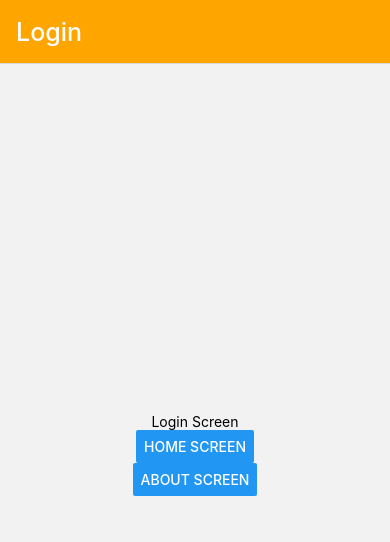
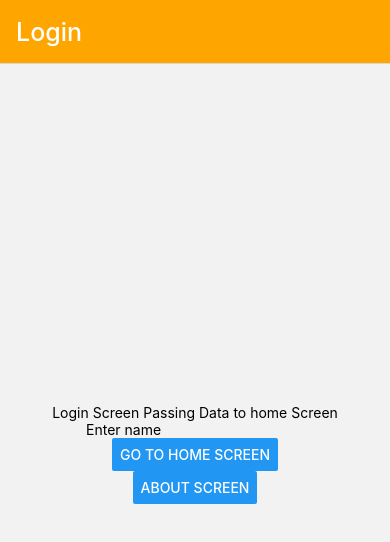
Before and after one commit to birbalkr/reactNative, a React Native app: screen /Login in a window 390 px wide. Shown: the top 542 px of the page. Built offline with nearby package versions, Linux system fonts and the light colour scheme.

Commit message:
Passing data one screen to other screen.

```diff
--- a/components/Home.js
+++ b/components/Home.js
@@ -1,9 +1,14 @@
 import * as React from 'react';
 import { View, Text, Button } from 'react-native';
 function HomeScreen(props) {
+    console.warn(props.route.params);
+    const {name, age}=props.route.params;
     return (
         <View style={{ flex: 1, alignItems: 'center', justifyContent: 'center' }}>
-            <Text>Home Screen</Text>
+            <Text>Passing Data two way</Text>
+            <Text>Name: {props.route.params.name}</Text>
+            <Text>Age: {props.route.params.age}</Text>
+            <Text>Name: {name} Age {age}</Text>
             <Button title='About Screen' onPress={() => props.navigation.navigate('About')} />
         </View>
     );
--- a/components/Login.js
+++ b/components/Login.js
@@ -1,10 +1,14 @@
 import * as React from 'react';
-import { View, Text, Button } from 'react-native';
+import { View, Text, Button, TextInput } from 'react-native';
 const Login = (props) => {
+    // const name='aditya';
+    const age=29;
+    const [name,setName]=React.useState("");
     return (
         <View style={{ flex: 1, alignItems: 'center', justifyContent: 'center' }}>
-            <Text>Login Screen</Text>
-            <Button title='Home Screen' onPress={() => props.navigation.navigate('Home')} />
+            <Text>Login Screen Passing Data to home Screen</Text>
+            <TextInput placeholder='Enter name' onChangeText={(text)=>setName(text)}/>
+            <Button title='go to Home Screen' onPress={() => props.navigation.navigate('Home',{name,age})} />
             <Button title='About Screen' onPress={() => props.navigation.navigate('About')} />
         </View>
     );
```
